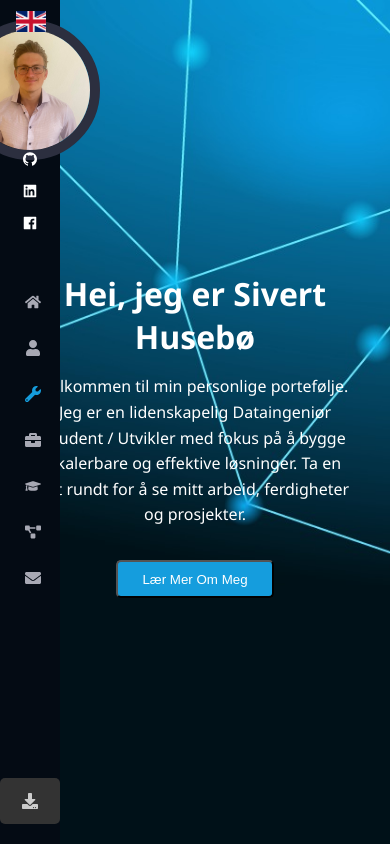
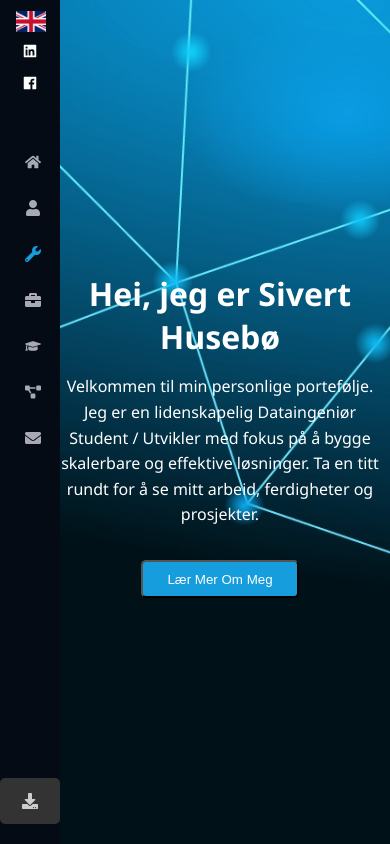
Before and after one commit to Siverteh/Personal-Resume-Website, a React (Create React App) app: page / in a window 390 px wide. Shown: the top 844 px of the page. Built offline with nearby package versions, Linux system fonts and the light colour scheme.

Commit message:
Fixed home section for mobile phones

```diff
--- a/src/components/About/About.css
+++ b/src/components/About/About.css
@@ -61,6 +61,7 @@
 }
 
 @media (max-width: 768px) {
+
     .about-section {
         padding: 20px;
     }
--- a/src/components/Common/Navbar/Navbar.css
+++ b/src/components/Common/Navbar/Navbar.css
@@ -148,6 +148,11 @@
 }
 
 @media (max-width: 768px) {
+
+    .profile-pic {
+        display: none; /* This line hides the profile picture on mobile devices */
+    }
+
     .navbar {
         width: 60px;
     }
--- a/src/components/Home/Home.css
+++ b/src/components/Home/Home.css
@@ -48,8 +48,12 @@
 
 /* Responsive Design */
 @media (max-width: 768px) {
+
     .home-container {
-        padding: 0 10%;
+        padding-left: 60px; /* Adjusted to make room for the navbar */
+        padding-top: 20px; /* Adjust if needed to align content vertically */
+        padding-right: 10px; /* Ensure right padding is sufficient */
+        padding-bottom: 20px; /* Adjust if needed */
     }
 
     .home-container h1 {
```
